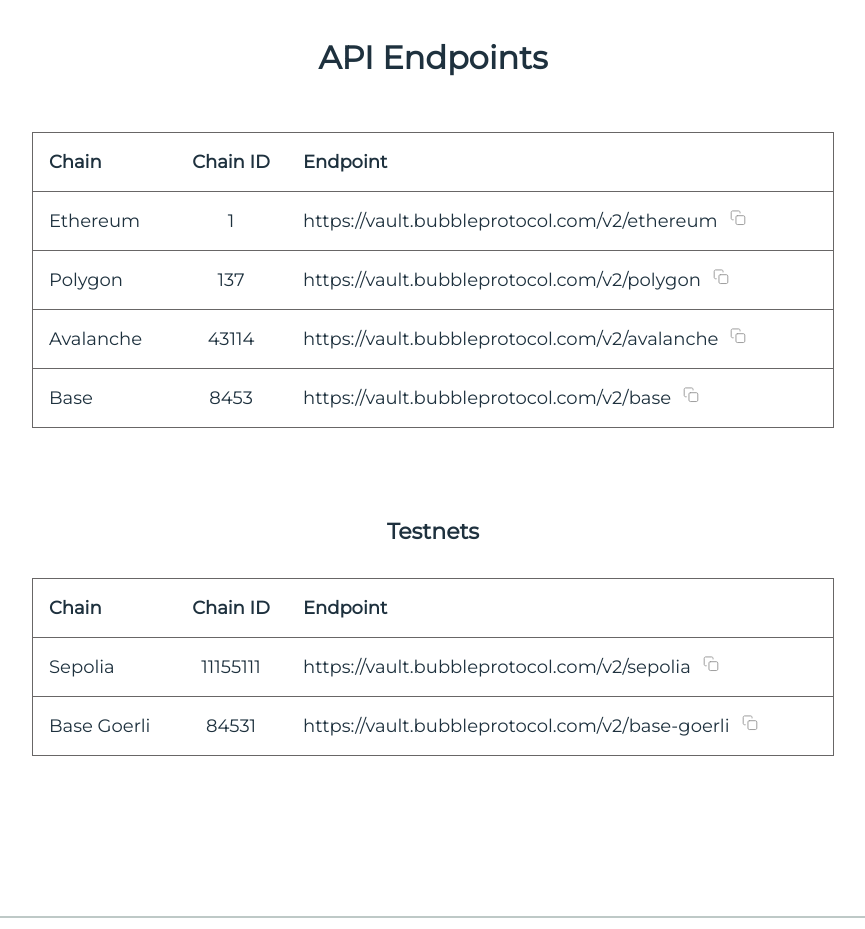
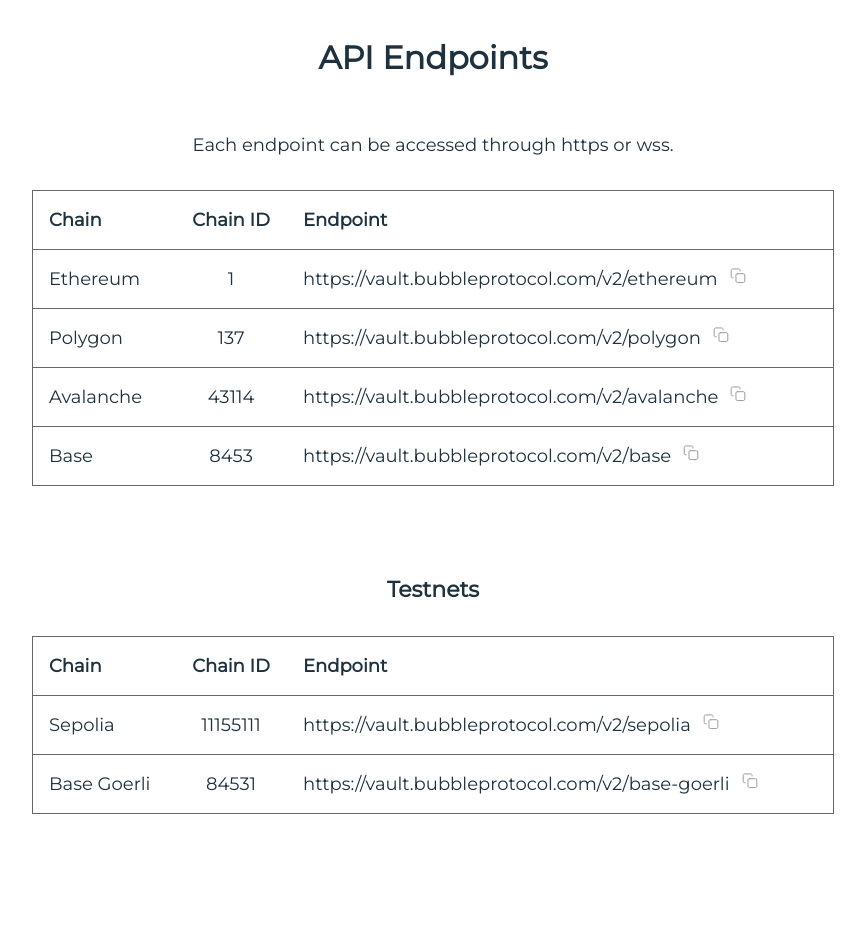
Before and after one commit to Bubble-Protocol/trivial-bubble-server, a website: page public/index.html in a window 1280 px wide. Shown: the part 1000-1929 px from the top of the page, without its empty margins (207-1072 px from the left). Drawn offline with Linux system fonts and the light colour scheme.

Commit message:
explain wss support in bpc homepage

```diff
--- a/public/index.html
+++ b/public/index.html
@@ -19,7 +19,6 @@
     <link rel="stylesheet" type="text/css" href="css/index.css" />
     <link href='https://fonts.googleapis.com/css?family=Montserrat' rel='stylesheet'>
     <link href="https://fonts.googleapis.com/css?family=Cabin" rel="stylesheet">
-    <!-- <script type="application/javascript">fetch('https://vault.bubbleprotocol.com:8125/anonymousCount?page=bubble-private-cloud-index')</script> -->
 </head>
 <body id="home">
 
@@ -54,6 +53,7 @@
             <div class="page-divider"></div>
             <div class="section">
                 <h1>API Endpoints</h1>
+		<span class="centered">Each endpoint can be accessed through https or wss.</span>
                 <div class="fixed-width-scrollframe">
                     <div class="table">
                         <div class="row">
```
